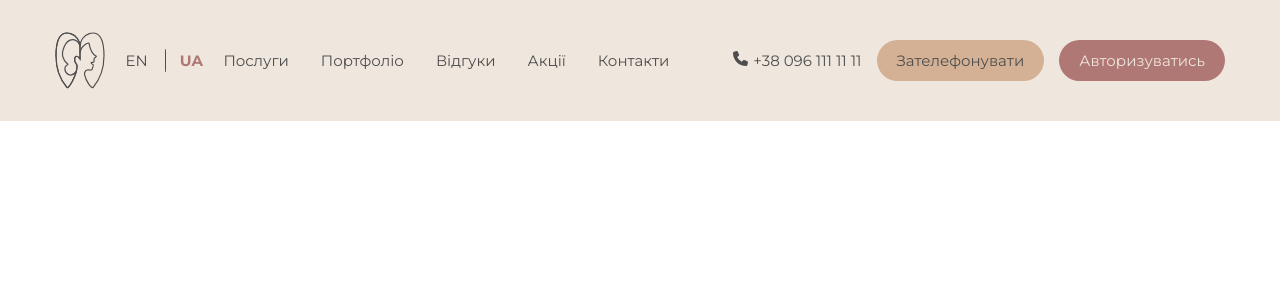
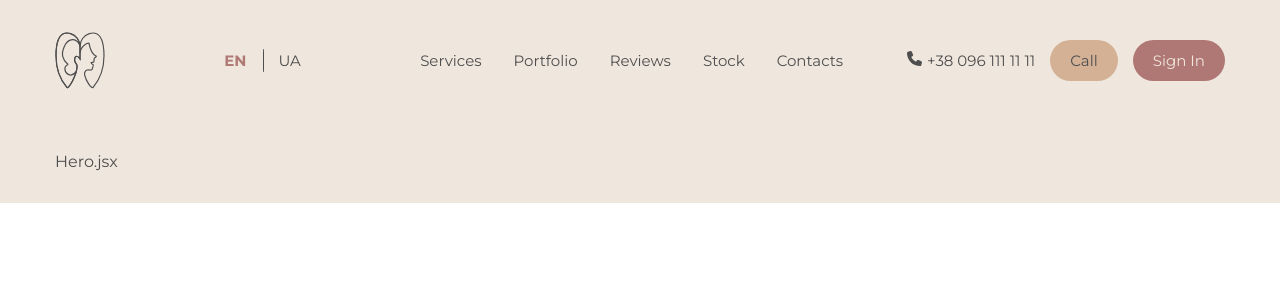
Before and after one commit to KHARKIVSKA-KURKUMA/HairFactory, a React (Vite) app: page / in a window 1280 px wide. Shown: the top 300 px of the page. Built offline with nearby package versions, Linux system fonts and the light colour scheme; a web font is replaced by a local one.

Commit message:
fixing lang switcher

```diff
--- /dev/null
+++ b/src/components/HomePage/Hero/Hero.jsx
@@ -0,0 +1,18 @@
+import styled from "styled-components";
+import { desktop } from "../../../utils/viewpoints";
+
+export const Container = styled.div`
+  width: 100%;
+  padding: 15px 0 0;
+  margin: 0 auto;
+  ${desktop} {
+    width: 1200px;
+    padding: 32px 15px;
+  }
+`;
+
+const Hero = () => {
+  return <Container>Hero.jsx</Container>;
+};
+
+export default Hero;
--- a/src/i18n.js
+++ b/src/i18n.js
@@ -2,10 +2,31 @@ import i18n from "i18next";
 import { initReactI18next } from "react-i18next";
 import LanguageDetector from "i18next-browser-languagedetector";
 import Backend from "i18next-http-backend";
-i18n.use(Backend).use(LanguageDetector).use(initReactI18next).init({
-  debug: true,
-  fallbackLng: "en",
-});
-i18n.changeLanguage("uk");
+import translationEN from "../public/locales/en/translation.json";
+import translationUK from "../public/locales/uk/translation.json";
+
+const resources = {
+  en: {
+    translation: translationEN,
+  },
+  uk: {
+    translation: translationUK,
+  },
+};
+
+i18n
+  .use(Backend)
+  .use(LanguageDetector)
+  .use(initReactI18next)
+  .init({
+    resources,
+    lng: localStorage.getItem("i18nextLng")
+      ? localStorage.getItem("i18nextLng")
+      : "en",
+    debug: false,
+    interpolation: {
+      escapeValue: false,
+    },
+  });
 
 export default i18n;
--- a/src/pages/HomePage.jsx
+++ b/src/pages/HomePage.jsx
@@ -1,5 +1,6 @@
 import styled from "styled-components";
 import Header from "../components/HomePage/Header";
+import Hero from "../components/HomePage/Hero/Hero";
 
 const Container = styled.div`
   background-color: #efe6dd;
@@ -8,6 +9,7 @@ const HomePage = () => {
   return (
     <Container>
       <Header />
+      <Hero />
     </Container>
   );
 };
```
Also changed, not shown: src/components/HomePage/Hero/Hero.styled.jsx (added).
